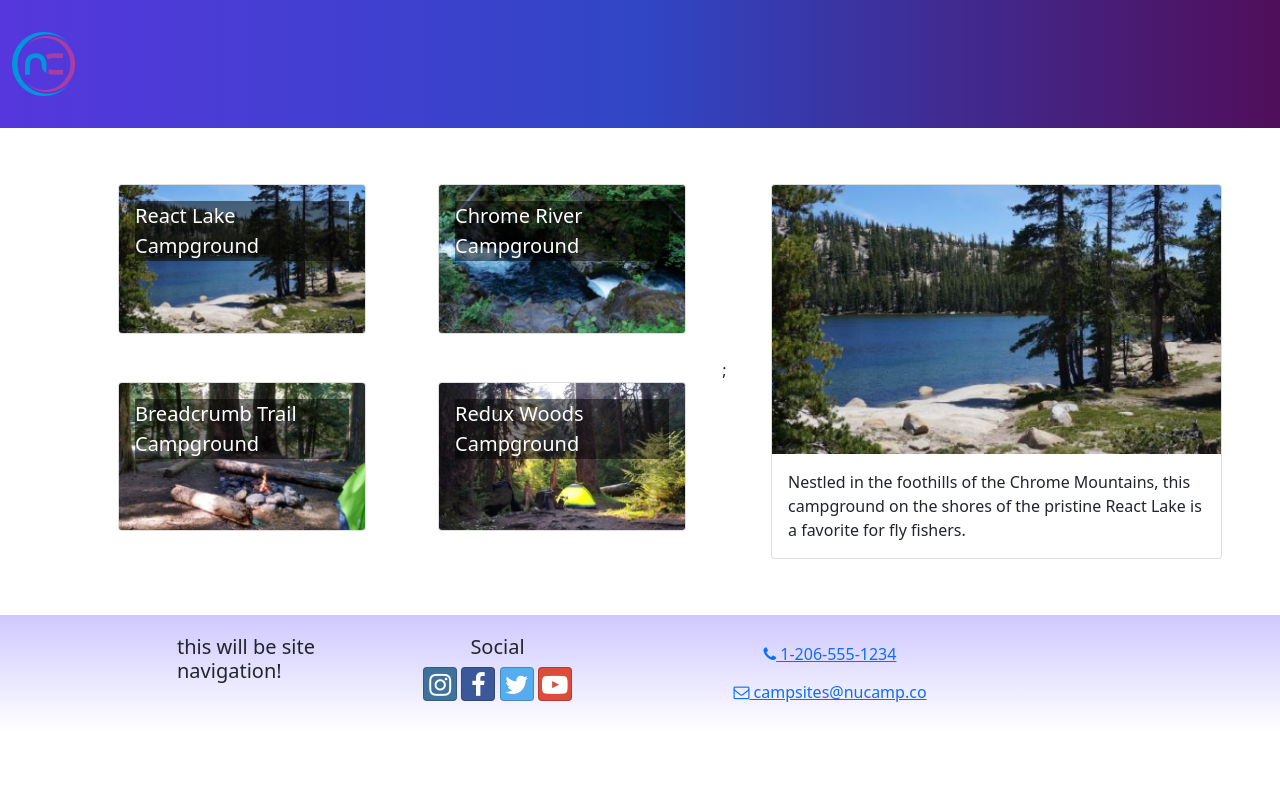
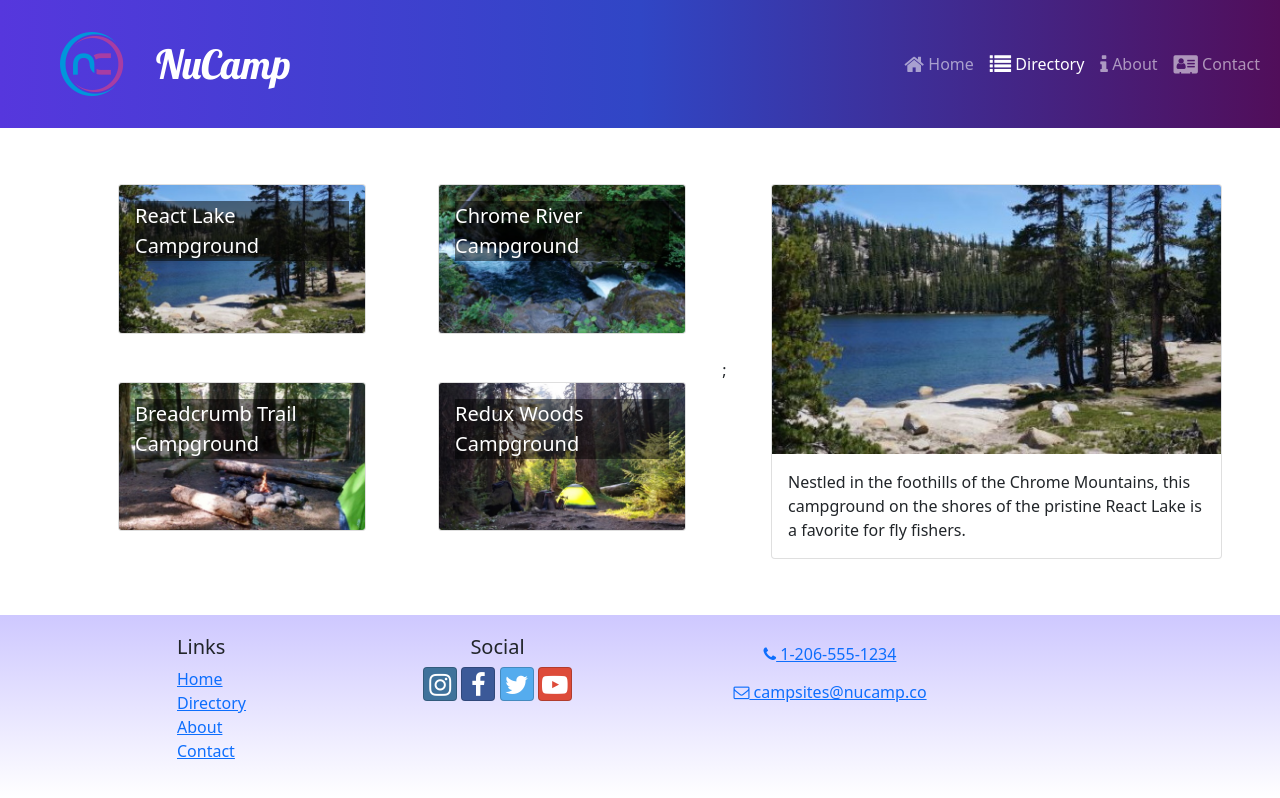
Before and after one commit to lucashb7/nucampsiteReact, a React (Create React App) app: page /directory in a window 1280 px wide. Built offline with nearby package versions, Linux system fonts and the light colour scheme.

Commit message:
Header and Footer Links

```diff
--- a/src/components/Footer.js
+++ b/src/components/Footer.js
@@ -1,4 +1,5 @@
 import { Container, Row, Col } from "reactstrap";
+import { Link } from 'react-router-dom';
 
 const Footer = () => {
     return (
@@ -6,7 +7,21 @@
             <Container>
             <Row>
                     <Col xs={{ size: 4, offset: 1 }} sm='2'>
-                        <h5>this will be site navigation!</h5>
+                        <h5>Links</h5>
+                        <ul className='list-unstyled'>
+                            <li>
+                                <Link to='/'>Home</Link>
+                            </li>
+                            <li>
+                                <Link to='/directory'>Directory</Link>
+                            </li>
+                            <li>
+                                <Link to='/about'>About</Link>
+                            </li>
+                            <li>
+                                <Link to='/contact'>Contact</Link>
+                            </li>
+                        </ul>
                     </Col>
                     <Col xs='6' sm='3' className='text-center'>
                         <h5>Social</h5>
--- a/src/components/Header.js
+++ b/src/components/Header.js
@@ -1,12 +1,50 @@
-import { Navbar, NavbarBrand } from 'reactstrap';
+import { useState } from 'react';
+import {
+    Navbar,
+    NavbarBrand,
+    Collapse,
+    NavbarToggler,
+    Nav,
+    NavItem
+} from 'reactstrap';
+import { NavLink } from 'react-router-dom';
 import NucampLogo from '../app/assets/img/logo.png';
 
 const Header = () => {
+    const [menuOpen, setMenuOpen] = useState(false);
+
     return (
         <Navbar dark color='primary' sticky='top' expand='md'>
-            <NavbarBrand href='/'>
-                <img src={NucampLogo} alt='nucamp logo' />
+            <NavbarBrand className='ms-5' href='/'>
+                <img src={NucampLogo} alt='nucamp logo' className='float-start' />
+                <h1 className='mt-2'>NuCamp</h1>
             </NavbarBrand>
+            <NavbarToggler onClick={() => setMenuOpen(!menuOpen)} />
+
+            <Collapse isOpen={menuOpen} navbar>
+                <Nav className='ms-auto' navbar>
+                    <NavItem>
+                        <NavLink className='nav-link' to='/'>
+                            <i className='fa fa-home fa-lg '/> Home
+                        </NavLink>
+                    </NavItem>
+                    <NavItem>
+                        <NavLink className='nav-link' to='/directory'>
+                            <i className='fa fa-list fa-lg '/> Directory
+                        </NavLink>
+                    </NavItem>
+                    <NavItem>
+                        <NavLink className='nav-link' to='/about'>
+                            <i className='fa fa-info fa-lg '/> About
+                        </NavLink>
+                    </NavItem>
+                    <NavItem>
+                        <NavLink className='nav-link' to='/contact'>
+                            <i className='fa fa-address-card fa-lg '/> Contact
+                        </NavLink>
+                    </NavItem>
+                </Nav>
+            </Collapse>
         </Navbar>
     );
 };
```
